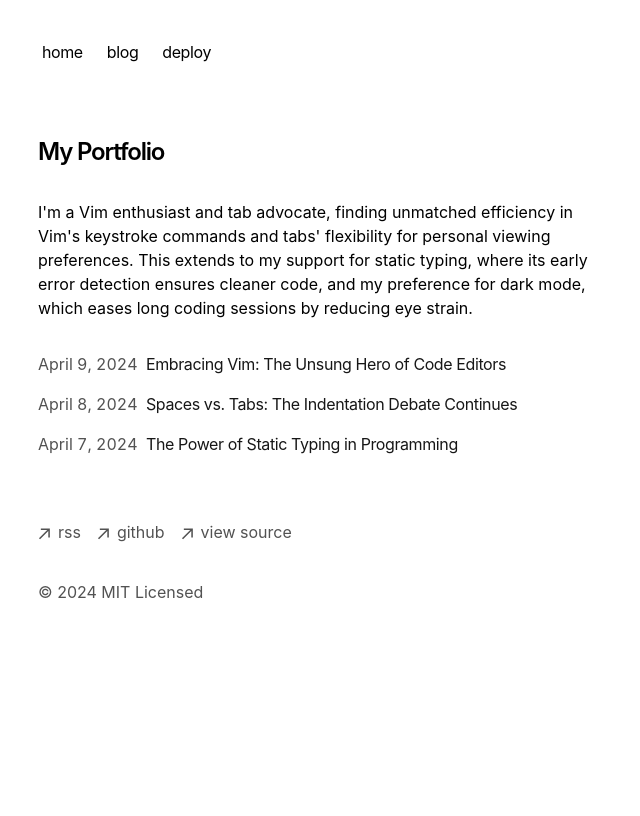
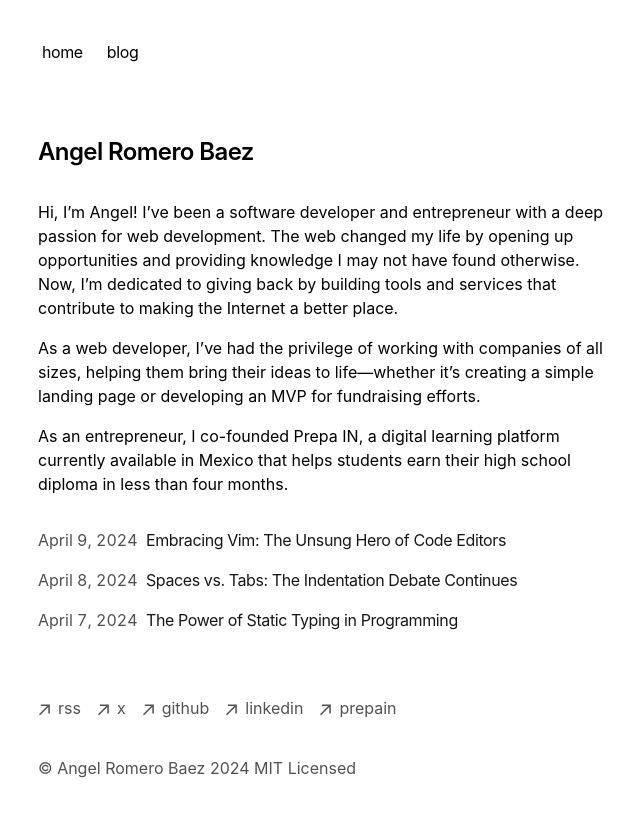
Before and after one commit to baezor/angelromerobaez, a Next.js app: page / in a window 1280 px wide. Shown: the top 816 px of the page, without its empty margins (314-954 px from the left). Built offline with nearby package versions, Linux system fonts and the light colour scheme.

Commit message:
chore: rebrand

```diff
--- a/app/components/footer.tsx
+++ b/app/components/footer.tsx
@@ -12,7 +12,7 @@ function ArrowIcon() {
         fill="currentColor"
       />
     </svg>
-  )
+  );
 }
 
 export default function Footer() {
@@ -33,9 +33,16 @@ export default function Footer() {
         <li>
           <a
             className="flex items-center transition-all hover:text-neutral-800 dark:hover:text-neutral-100"
-            rel="noopener noreferrer"
-            target="_blank"
-            href="https://github.com/vercel/next.js"
+            href="https://x.com/baezor/"
+          >
+            <ArrowIcon />
+            <p className="ml-2 h-7">x</p>
+          </a>
+        </li>
+        <li>
+          <a
+            className="flex items-center transition-all hover:text-neutral-800 dark:hover:text-neutral-100"
+            href="https://github.com/baezor/"
           >
             <ArrowIcon />
             <p className="ml-2 h-7">github</p>
@@ -44,18 +51,25 @@ export default function Footer() {
         <li>
           <a
             className="flex items-center transition-all hover:text-neutral-800 dark:hover:text-neutral-100"
-            rel="noopener noreferrer"
-            target="_blank"
-            href="https://vercel.com/templates/next.js/portfolio-starter-kit"
+            href="https://www.linkedin.com/in/angelromerobaez/"
           >
             <ArrowIcon />
-            <p className="ml-2 h-7">view source</p>
+            <p className="ml-2 h-7">linkedin</p>
+          </a>
+        </li>
+        <li>
+          <a
+            className="flex items-center transition-all hover:text-neutral-800 dark:hover:text-neutral-100"
+            href="https://prepain.mx/angel/"
+          >
+            <ArrowIcon />
+            <p className="ml-2 h-7">prepain</p>
           </a>
         </li>
       </ul>
       <p className="mt-8 text-neutral-600 dark:text-neutral-300">
-        © {new Date().getFullYear()} MIT Licensed
+        © Angel Romero Baez {new Date().getFullYear()} MIT Licensed
       </p>
     </footer>
-  )
+  );
 }
--- a/app/components/nav.tsx
+++ b/app/components/nav.tsx
@@ -1,16 +1,13 @@
-import Link from 'next/link'
+import Link from "next/link";
 
 const navItems = {
-  '/': {
-    name: 'home',
+  "/": {
+    name: "home",
   },
-  '/blog': {
-    name: 'blog',
+  "/blog": {
+    name: "blog",
   },
-  'https://vercel.com/templates/next.js/portfolio-starter-kit': {
-    name: 'deploy',
-  },
-}
+};
 
 export function Navbar() {
   return (
@@ -30,11 +27,11 @@ export function Navbar() {
                 >
                   {name}
                 </Link>
-              )
+              );
             })}
           </div>
         </nav>
       </div>
     </aside>
-  )
+  );
 }
--- a/app/layout.tsx
+++ b/app/layout.tsx
@@ -1,27 +1,27 @@
-import './global.css'
-import type { Metadata } from 'next'
-import { GeistSans } from 'geist/font/sans'
-import { GeistMono } from 'geist/font/mono'
-import { Navbar } from './components/nav'
-import { Analytics } from '@vercel/analytics/react'
-import { SpeedInsights } from '@vercel/speed-insights/next'
-import Footer from './components/footer'
-import { baseUrl } from './sitemap'
+import "./global.css";
+import type { Metadata } from "next";
+import { GeistSans } from "geist/font/sans";
+import { GeistMono } from "geist/font/mono";
+import { Navbar } from "./components/nav";
+import { Analytics } from "@vercel/analytics/react";
+import { SpeedInsights } from "@vercel/speed-insights/next";
+import Footer from "./components/footer";
+import { baseUrl } from "./sitemap";
 
 export const metadata: Metadata = {
   metadataBase: new URL(baseUrl),
   title: {
-    default: 'Next.js Portfolio Starter',
-    template: '%s | Next.js Portfolio Starter',
+    default: "Angel Romero Baez",
+    template: "%s | Angel Romero Baez",
   },
-  description: 'This is my portfolio.',
+  description: "Angel Romero Baez's official website.",
   openGraph: {
-    title: 'My Portfolio',
-    description: 'This is my portfolio.',
+    title: "Angel Romero Baez",
+    description: "Angel Romero Baez's official website.",
     url: baseUrl,
-    siteName: 'My Portfolio',
-    locale: 'en_US',
-    type: 'website',
+    siteName: "Angel Romero Baez",
+    locale: "en_US",
+    type: "website",
   },
   robots: {
     index: true,
@@ -29,25 +29,25 @@ export const metadata: Metadata = {
     googleBot: {
       index: true,
       follow: true,
-      'max-video-preview': -1,
-      'max-image-preview': 'large',
-      'max-snippet': -1,
+      "max-video-preview": -1,
+      "max-image-preview": "large",
+      "max-snippet": -1,
     },
   },
-}
+};
 
-const cx = (...classes) => classes.filter(Boolean).join(' ')
+const cx = (...classes) => classes.filter(Boolean).join(" ");
 
 export default function RootLayout({
   children,
 }: {
-  children: React.ReactNode
+  children: React.ReactNode;
 }) {
   return (
     <html
       lang="en"
       className={cx(
-        'text-black bg-white dark:text-white dark:bg-black',
+        "text-black bg-white dark:text-white dark:bg-black",
         GeistSans.variable,
         GeistMono.variable
       )}
@@ -62,5 +62,5 @@ export default function RootLayout({
         </main>
       </body>
     </html>
-  )
+  );
 }
--- a/app/page.tsx
+++ b/app/page.tsx
@@ -1,21 +1,31 @@
-import { BlogPosts } from 'app/components/posts'
+import { BlogPosts } from "app/components/posts";
 
 export default function Page() {
   return (
     <section>
-      <h1 className="mb-8 text-2xl font-semibold tracking-tighter">
-        My Portfolio
+      <h1 className="mb-8 text-2xl font-semibold tracking-tight">
+        Angel Romero Baez
       </h1>
       <p className="mb-4">
-        {`I'm a Vim enthusiast and tab advocate, finding unmatched efficiency in
-        Vim's keystroke commands and tabs' flexibility for personal viewing
-        preferences. This extends to my support for static typing, where its
-        early error detection ensures cleaner code, and my preference for dark
-        mode, which eases long coding sessions by reducing eye strain.`}
+        Hi, I’m Angel! I’ve been a software developer and entrepreneur with a
+        deep passion for web development. The web changed my life by opening up
+        opportunities and providing knowledge I may not have found otherwise.
+        Now, I’m dedicated to giving back by building tools and services that
+        contribute to making the Internet a better place.
+      </p>
+      <p className="mb-4">
+        As a web developer, I’ve had the privilege of working with companies of
+        all sizes, helping them bring their ideas to life—whether it’s creating
+        a simple landing page or developing an MVP for fundraising efforts.
+      </p>
+      <p>
+        As an entrepreneur, I co-founded Prepa IN, a digital learning platform
+        currently available in Mexico that helps students earn their high school
+        diploma in less than four months.
       </p>
       <div className="my-8">
         <BlogPosts />
       </div>
     </section>
-  )
+  );
 }
--- a/app/sitemap.ts
+++ b/app/sitemap.ts
@@ -1,17 +1,17 @@
-import { getBlogPosts } from 'app/blog/utils'
+import { getBlogPosts } from "app/blog/utils";
 
-export const baseUrl = 'https://portfolio-blog-starter.vercel.app'
+export const baseUrl = "https://angelromerobaez.com";
 
 export default async function sitemap() {
   let blogs = getBlogPosts().map((post) => ({
     url: `${baseUrl}/blog/${post.slug}`,
     lastModified: post.metadata.publishedAt,
-  }))
+  }));
 
-  let routes = ['', '/blog'].map((route) => ({
+  let routes = ["", "/blog"].map((route) => ({
     url: `${baseUrl}${route}`,
-    lastModified: new Date().toISOString().split('T')[0],
-  }))
+    lastModified: new Date().toISOString().split("T")[0],
+  }));
 
-  return [...routes, ...blogs]
+  return [...routes, ...blogs];
 }
```
Also changed, not shown: 1 other file (tests, documents, lock files or other folders).
